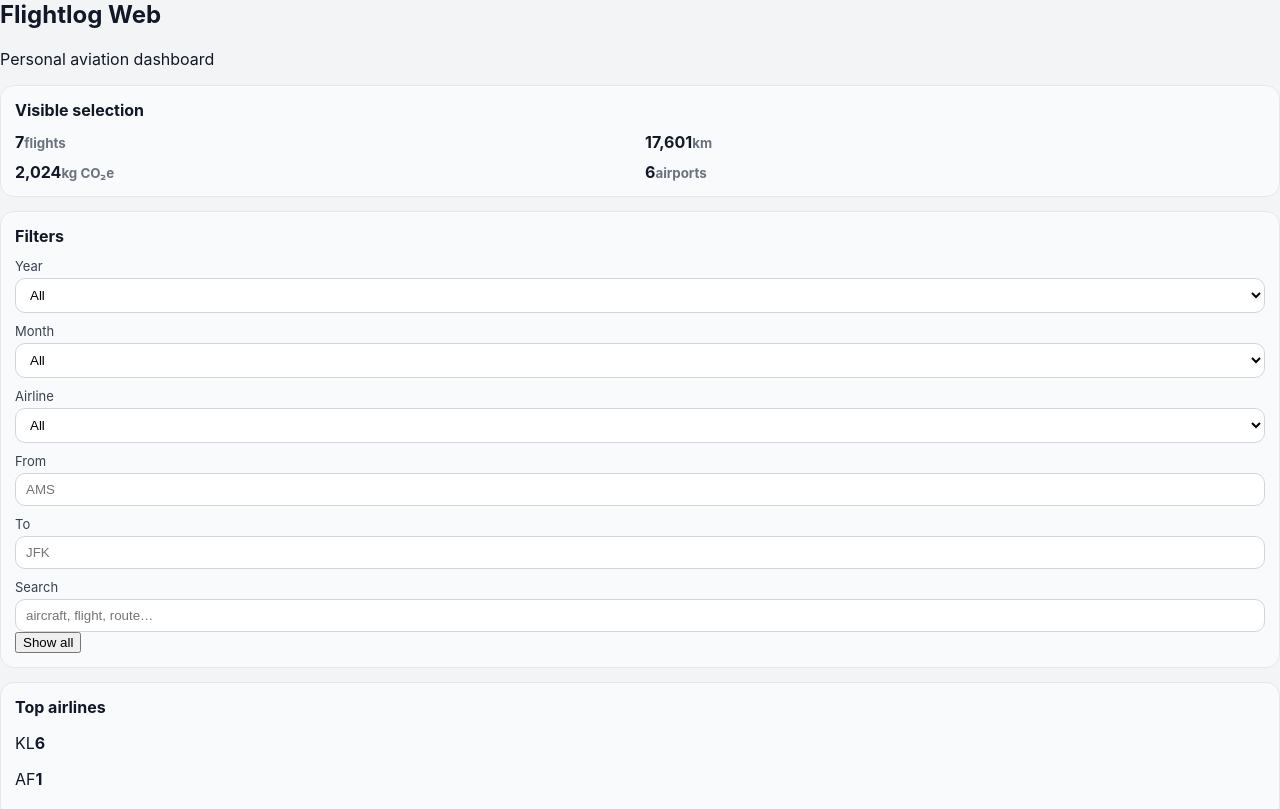
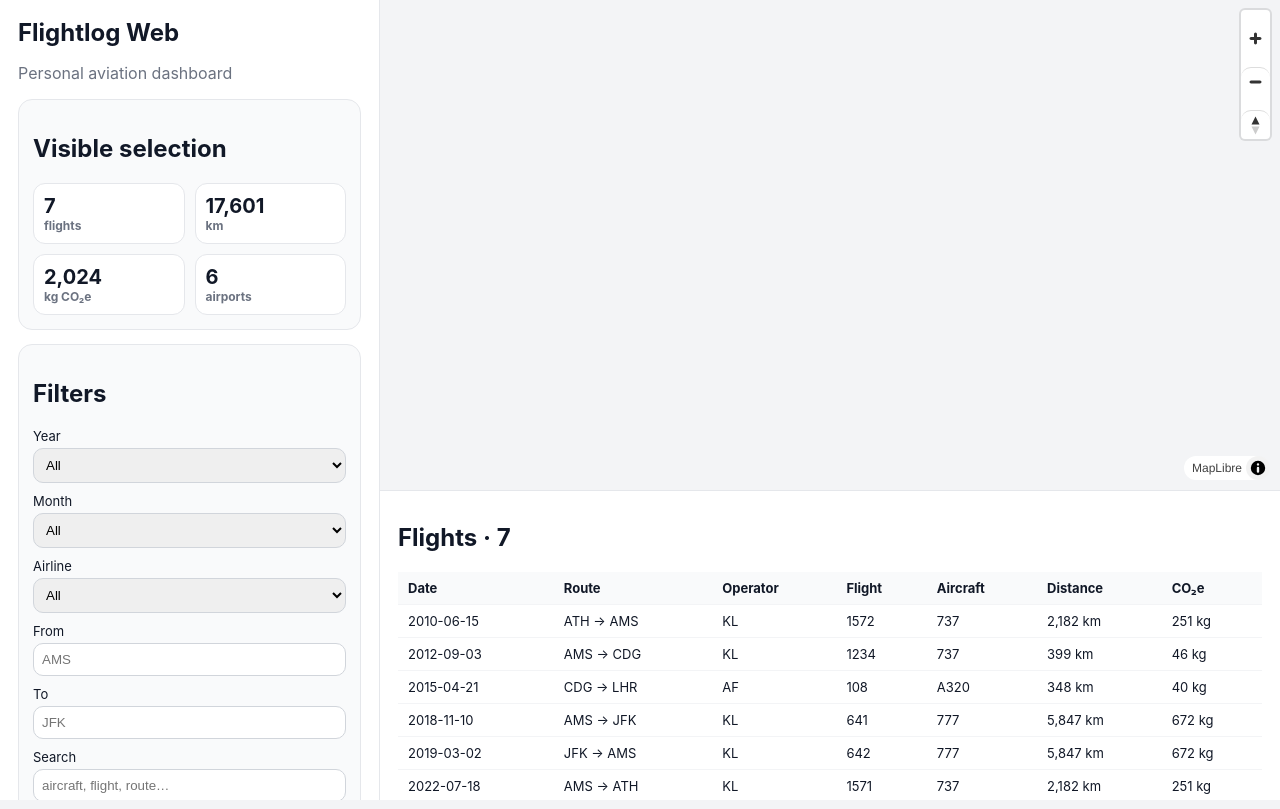
Before and after one commit to niteflights/AAflightanalytics, a React (Vite) app in the folder web/: page / in a window 1280 px wide. Shown: the top 809 px of the page. Built offline with nearby package versions, Linux system fonts and the light colour scheme; no server answers.

Commit message:
Add files via upload

```diff
--- a/web/src/styles.css
+++ b/web/src/styles.css
@@ -1,202 +1 @@
-* {
-  box-sizing: border-box;
-}
-
-body {
-  margin: 0;
-  font-family: Inter, ui-sans-serif, system-ui, -apple-system, BlinkMacSystemFont, "Segoe UI", sans-serif;
-  color: #111827;
-  background: #f3f4f6;
-}
-
-.loading {
-  padding: 2rem;
-}
-
-.app-shell {
-  display: grid;
-  grid-template-columns: 360px 1fr;
-  height: 100vh;
-  overflow: hidden;
-}
-
-.sidebar {
-  overflow-y: auto;
-  padding: 18px;
-  background: #ffffff;
-  border-right: 1px solid #e5e7eb;
-}
-
-.brand h1 {
-  margin: 0;
-  font-size: 24px;
-}
-
-.brand p {
-  margin: 4px 0 18px;
-  color: #6b7280;
-}
-
-.main {
-  display: grid;
-  grid-template-rows: minmax(520px, 1fr) 310px;
-  min-width: 0;
-  min-height: 0;
-}
-
-.map {
-  width: 100%;
-  height: 100%;
-  min-height: 520px;
-}
-
-.card {
-  background: #f9fafb;
-  border: 1px solid #e5e7eb;
-  padding: 14px;
-  border-radius: 14px;
-  margin-bottom: 14px;
-}
-
-.card h2 {
-  font-size: 16px;
-  margin: 0 0 12px;
-}
-
-.metrics {
-  display: grid;
-  grid-template-columns: 1fr 1fr;
-  gap: 10px;
-}
-
-.metrics div {
-  background: #fff;
-  border-radius: 12px;
-  padding: 10px;
-  border: 1px solid #e5e7eb;
-}
-
-.metrics span {
-  display: block;
-  font-size: 20px;
-  font-weight: 700;
-}
-
-.metrics small {
-  color: #6b7280;
-}
-
-label {
-  display: block;
-  margin-top: 10px;
-  font-size: 13px;
-  color: #374151;
-}
-
-select,
-input {
-  width: 100%;
-  padding: 8px 10px;
-  margin-top: 4px;
-  border: 1px solid #d1d5db;
-  border-radius: 10px;
-  background: #fff;
-}
-
-.button {
-  width: 100%;
-  padding: 10px;
-  margin-top: 14px;
-  border: none;
-  border-radius: 10px;
-  background: #2563eb;
-  color: #fff;
-  cursor: pointer;
-  font-weight: 700;
-}
-
-.compact-list {
-  padding-left: 20px;
-  margin: 0;
-}
-
-.compact-list li {
-  display: flex;
-  justify-content: space-between;
-  gap: 12px;
-  padding: 6px 0;
-  border-bottom: 1px solid #e5e7eb;
-}
-
-.table-panel {
-  background: #ffffff;
-  border-top: 1px solid #e5e7eb;
-  overflow: hidden;
-}
-
-.table-header {
-  display: flex;
-  align-items: baseline;
-  justify-content: space-between;
-  padding: 12px 18px;
-  border-bottom: 1px solid #e5e7eb;
-}
-
-.table-header h2 {
-  margin: 0;
-  font-size: 18px;
-}
-
-.table-header p {
-  margin: 0;
-  color: #6b7280;
-}
-
-.table-scroll {
-  height: 250px;
-  overflow: auto;
-}
-
-table {
-  width: 100%;
-  border-collapse: collapse;
-  font-size: 13px;
-}
-
-th,
-td {
-  text-align: left;
-  padding: 9px 12px;
-  border-bottom: 1px solid #f3f4f6;
-  white-space: nowrap;
-}
-
-th {
-  position: sticky;
-  top: 0;
-  background: #f9fafb;
-  z-index: 1;
-}
-
-.table-note {
-  padding: 8px 12px;
-  color: #6b7280;
-}
-
-@media (max-width: 900px) {
-  .app-shell {
-    grid-template-columns: 1fr;
-    grid-template-rows: auto 1fr;
-    height: auto;
-  }
-
-  .sidebar {
-    max-height: none;
-    border-right: none;
-    border-bottom: 1px solid #e5e7eb;
-  }
-
-  .main {
-    height: 800px;
-  }
-}
+*{box-sizing:border-box}body{margin:0;font-family:Inter,system-ui,sans-serif;background:#f3f4f6;color:#111827}.shell{display:grid;grid-template-columns:380px 1fr;height:100vh;overflow:hidden}aside{background:white;border-right:1px solid #e5e7eb;padding:18px;overflow:auto}h1{margin:0;font-size:24px}p{color:#6b7280}.card{background:#f9fafb;border:1px solid #e5e7eb;border-radius:14px;padding:14px;margin:14px 0}.metrics{display:grid;grid-template-columns:1fr 1fr;gap:10px}.metrics b{background:white;border:1px solid #e5e7eb;border-radius:12px;padding:10px;font-size:20px}.metrics small{display:block;color:#6b7280;font-size:12px}label{display:block;margin-top:10px;font-size:13px}select,input{width:100%;padding:8px;margin-top:4px;border:1px solid #d1d5db;border-radius:10px}button{width:100%;padding:10px;margin-top:14px;border:0;border-radius:10px;background:#2563eb;color:white;font-weight:700;cursor:pointer}.row{display:flex;justify-content:space-between;border-bottom:1px solid #e5e7eb;padding:4px 0}main{display:grid;grid-template-rows:1fr 310px;min-width:0}.map{width:100%;height:100%}section{background:white;border-top:1px solid #e5e7eb;padding:12px 18px;overflow:hidden}.tbl{height:240px;overflow:auto}table{width:100%;border-collapse:collapse;font-size:13px}th,td{text-align:left;padding:8px 10px;border-bottom:1px solid #f3f4f6;white-space:nowrap}th{position:sticky;top:0;background:#f9fafb}@media(max-width:900px){.shell{display:block;height:auto}main{height:800px}}
```
